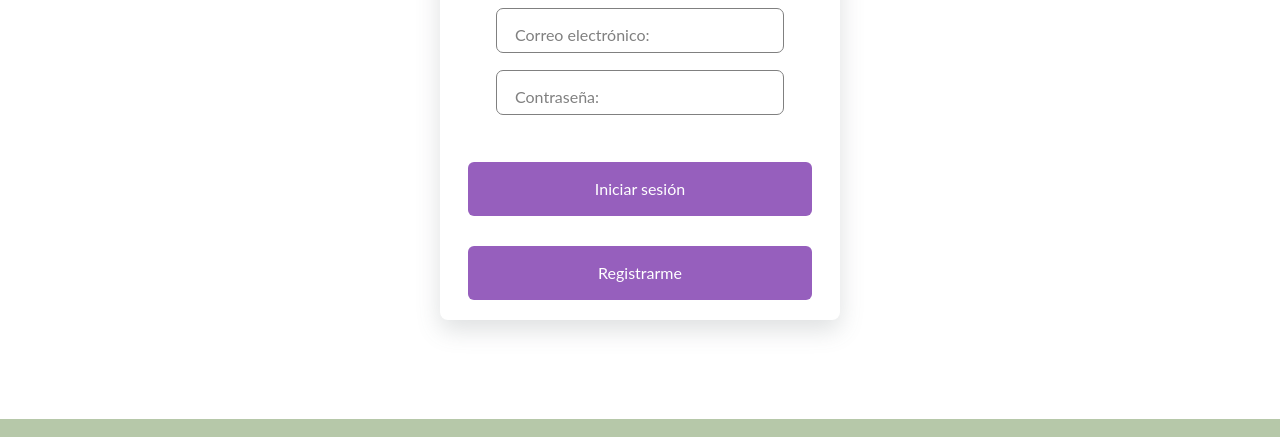
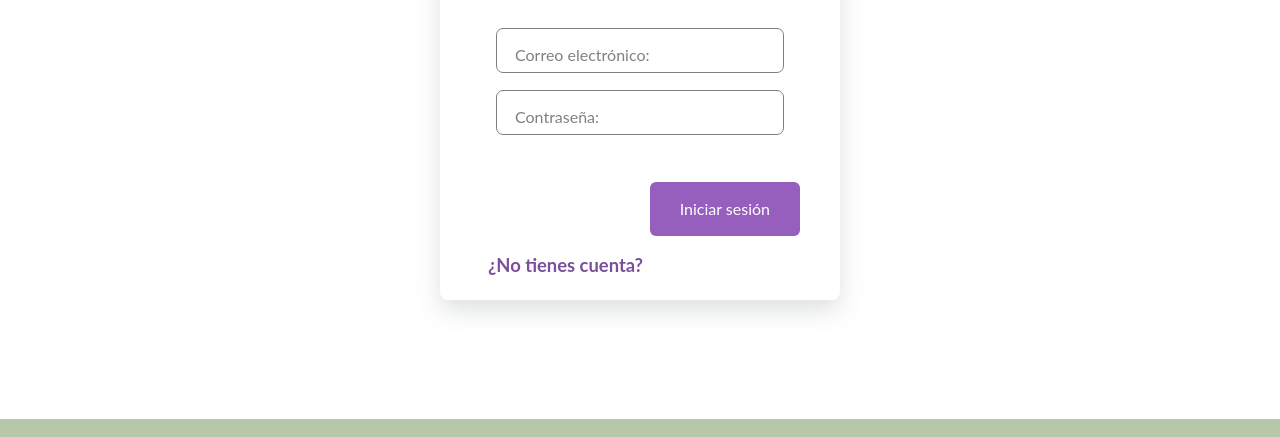
Before and after one commit to asursebap/asursebap.github.io, a plain HTML site: page login.html in a window 1280 px wide. Shown: the part 317-754 px from the top of the page. Drawn offline with nearby package versions, Linux system fonts and the light colour scheme.

Commit message:
Update login.html

```diff
--- a/login.html
+++ b/login.html
@@ -88,9 +88,12 @@
         <input type="password" class="input" placeholder="a">
         <label for="" class="label">Contraseña:</label>
       </div>
-      <div class="row">
-        <input type="submit" class="submitBtn" value="Iniciar sesión">
-        <input type="submit" class="button" formaction="registro.html" value="Registrarme">
+       <div class="row">
+        <p id="parrafo1"><input type="submit" class="submitBtn" href="index.html" id="boton" value="Iniciar sesión"></p>
+        <div class="nav-item">
+              <a class="nav-link" href="registro.html">¿No tienes cuenta?</a>
+            </div>
+
       </div>
     </form>
   </div>
```
